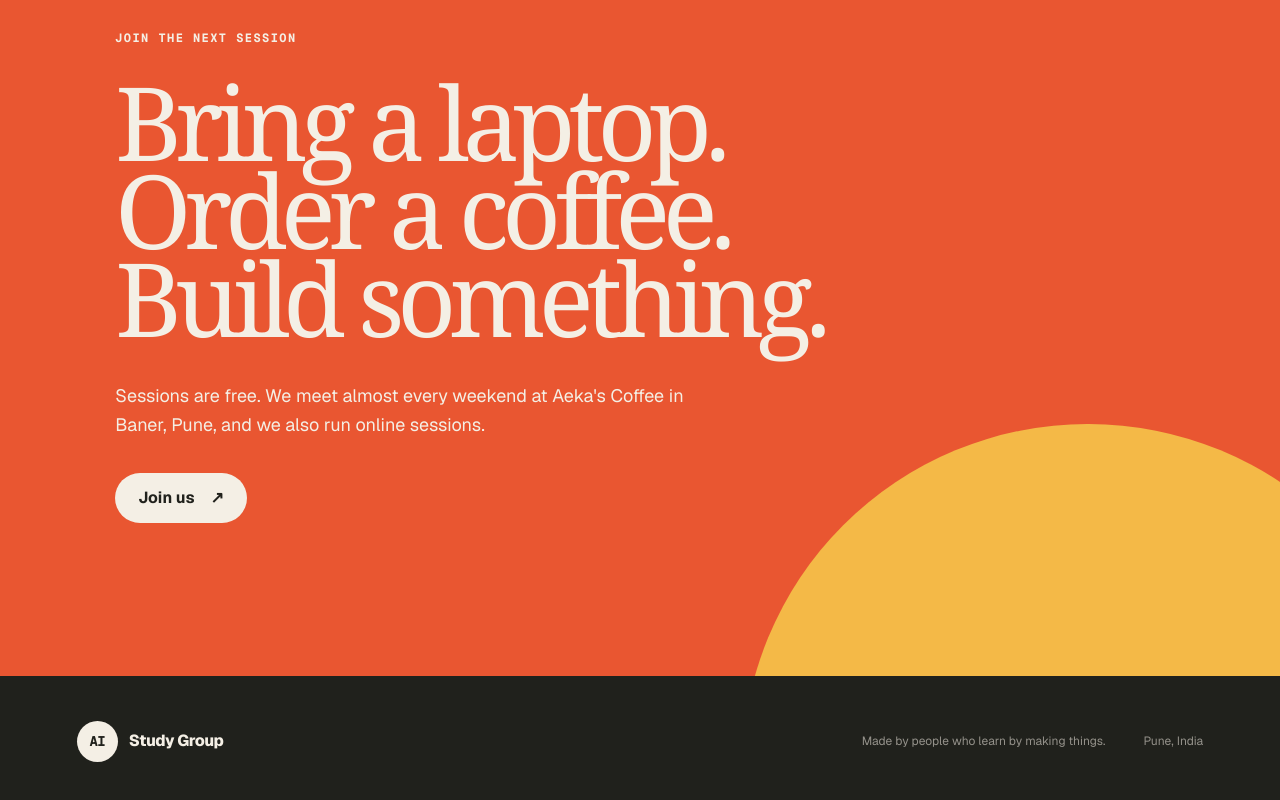
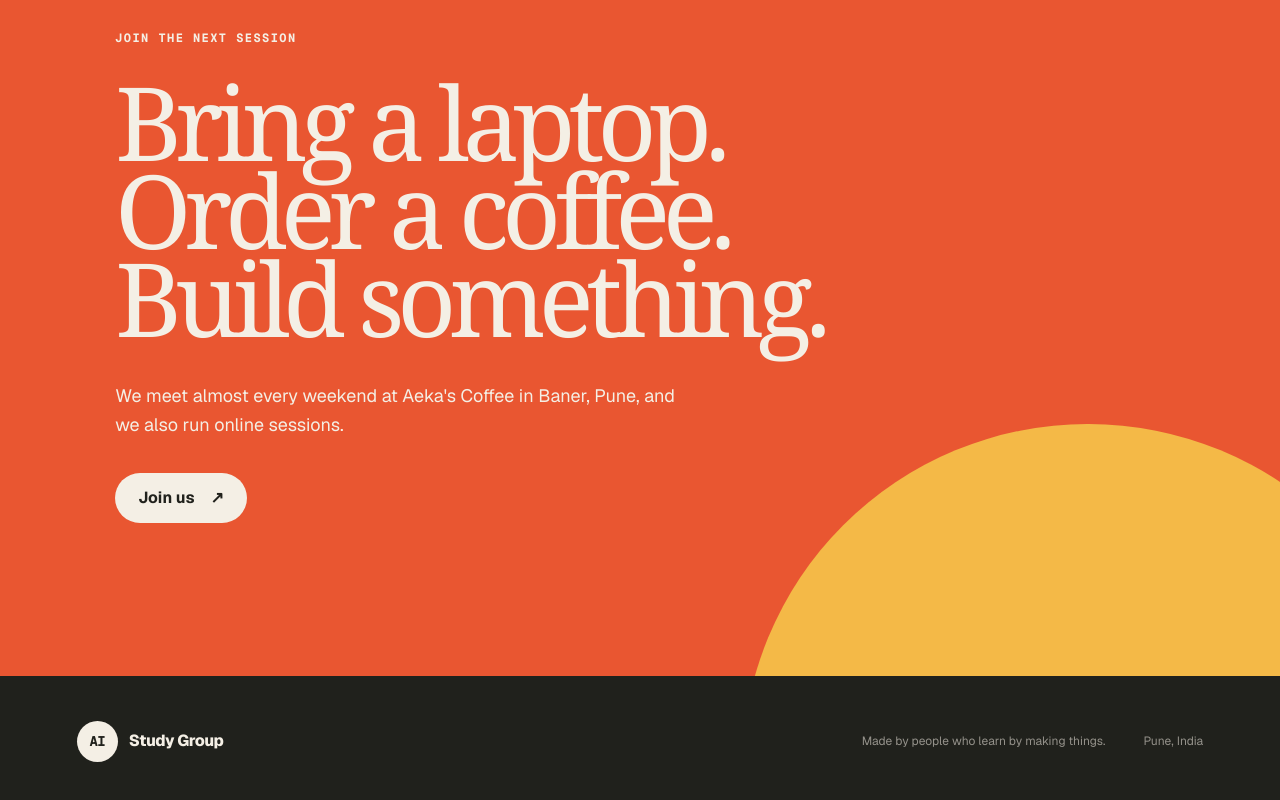
Before and after one commit to Aditya-Kabra/ai-study-group-public, a Next.js app: page / in a window 1280 px wide. Shown: the part 6833-7633 px from the top of the page. Built offline with nearby package versions, Linux system fonts and the light colour scheme.

Commit message:
Remove free sessions text

```diff
--- a/app/page.tsx
+++ b/app/page.tsx
@@ -205,7 +205,7 @@ export default function Home() {
         <div className="join-sun" aria-hidden="true" />
         <p className="eyebrow">Join the next session</p>
         <h2>Bring a laptop.<br />Order a coffee.<br />Build something.</h2>
-        <p>Sessions are free. We meet almost every weekend at Aeka&apos;s Coffee in Baner, Pune, and we also run online sessions.</p>
+        <p>We meet almost every weekend at Aeka&apos;s Coffee in Baner, Pune, and we also run online sessions.</p>
         <a className="button button-light" href={whatsappGroupUrl} target="_blank" rel="noreferrer">Join us <span aria-hidden="true">↗</span></a>
       </section>
 
```
